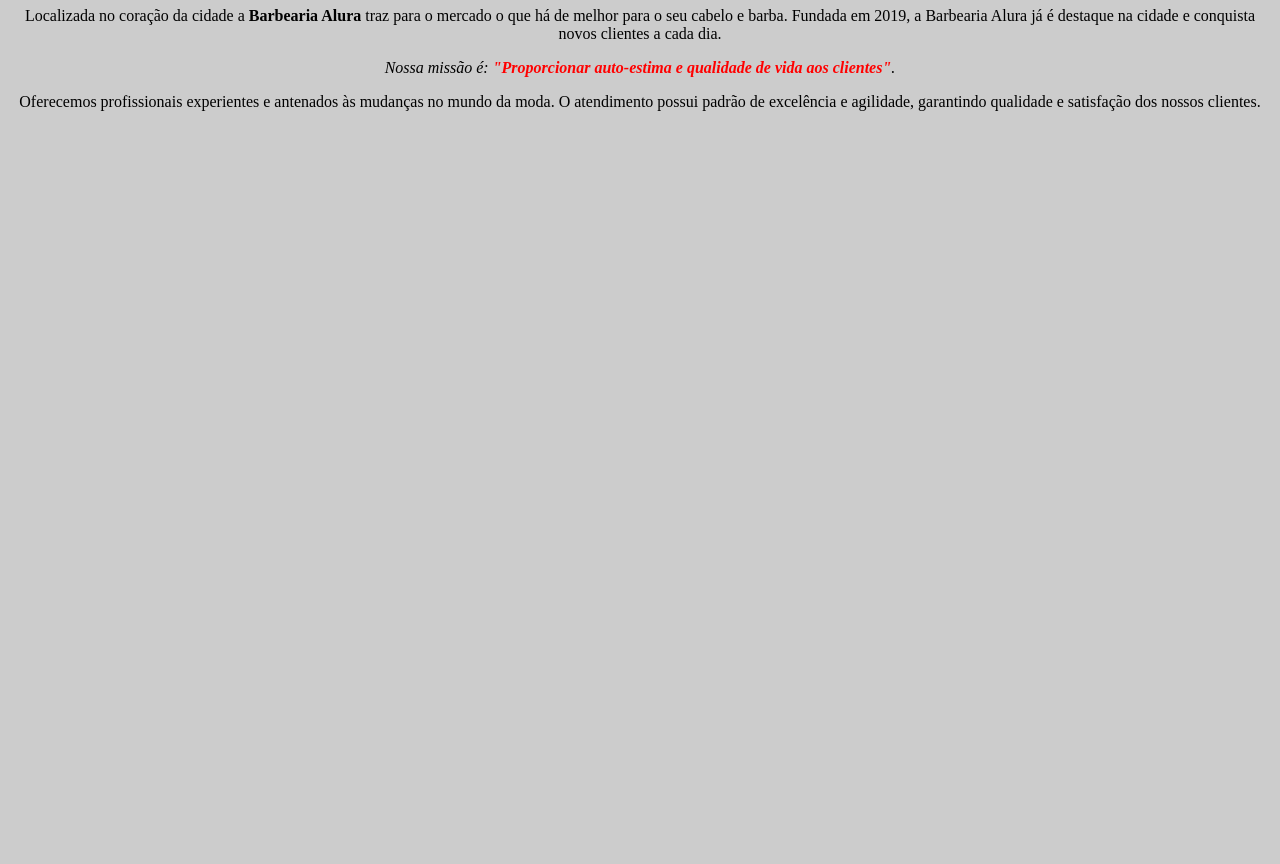
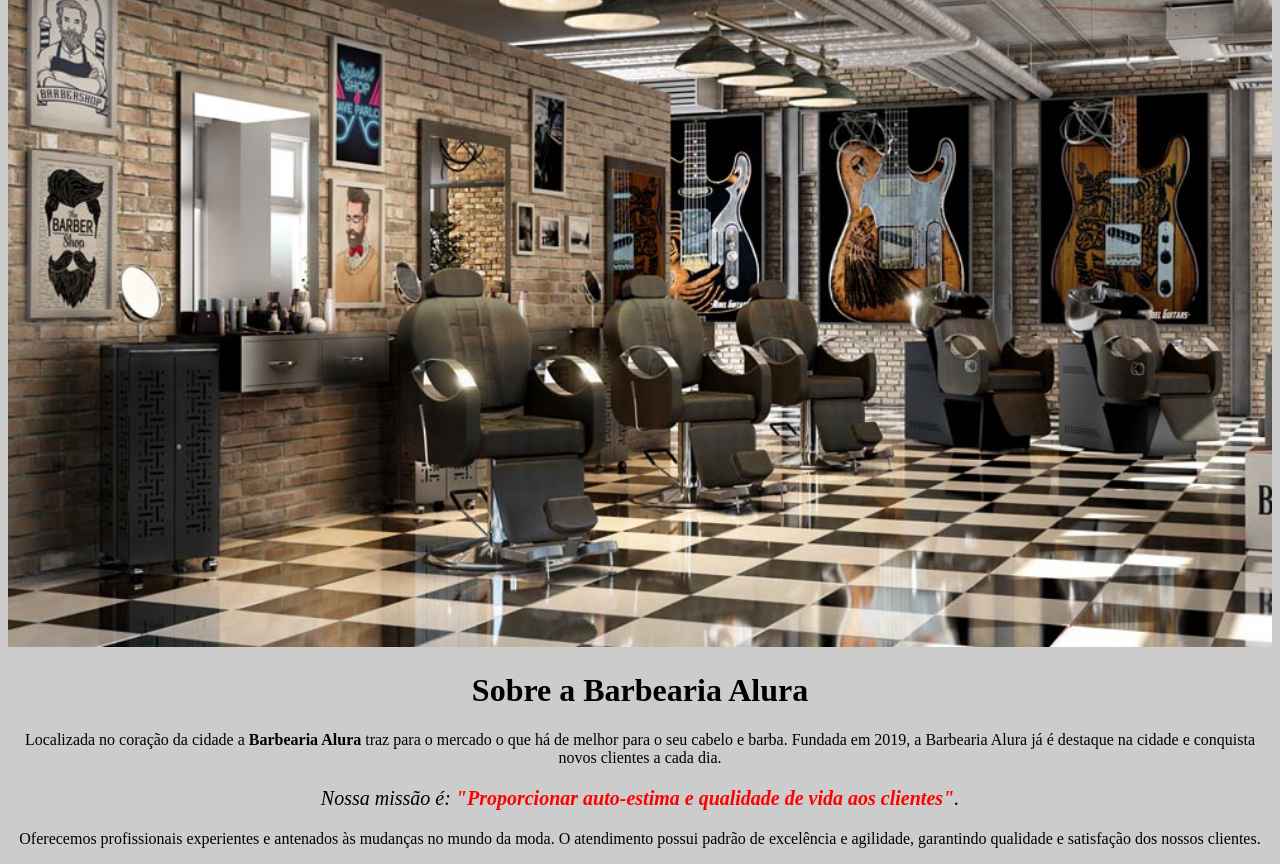
Before and after one commit to gabrielcannes/cursoHTML, a plain HTML site: page FrontEnd/index.html in a window 1280 px wide. Shown: the part 73-937 px from the top of the page. Before the commit the page ends 800 px from the top, so only its background shows below. Drawn offline with Linux system fonts and the light colour scheme.

Commit message:
adicionando a imagem na pagina

```diff
--- a/FrontEnd/index.html
+++ b/FrontEnd/index.html
@@ -8,6 +8,8 @@
 </head>
 
 <body>
+    <img id="banner" src="baner.jpg" alt="">
+
     <h1>Sobre a Barbearia Alura</h1>
 
     <p>Localizada no coração da cidade a
--- a/FrontEnd/style.css
+++ b/FrontEnd/style.css
@@ -13,3 +13,12 @@ body {
 #test {
     color: red;
 }
+
+#segundoParagrafo {
+    font-size: 20px
+}
+
+#banner {
+    width: 100%;
+    align-items: center;
+}
```
Also changed, not shown: FrontEnd/baner.jpg (added).
